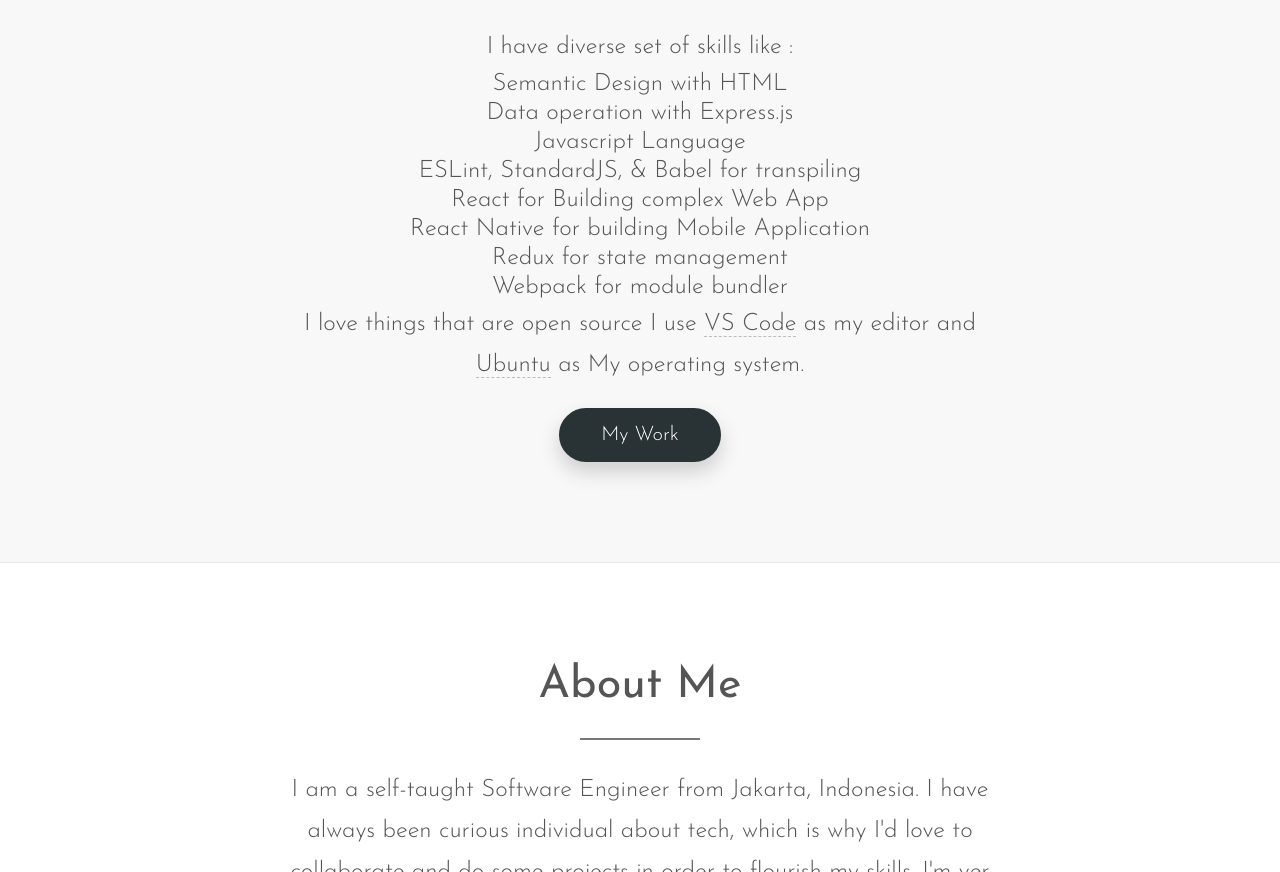
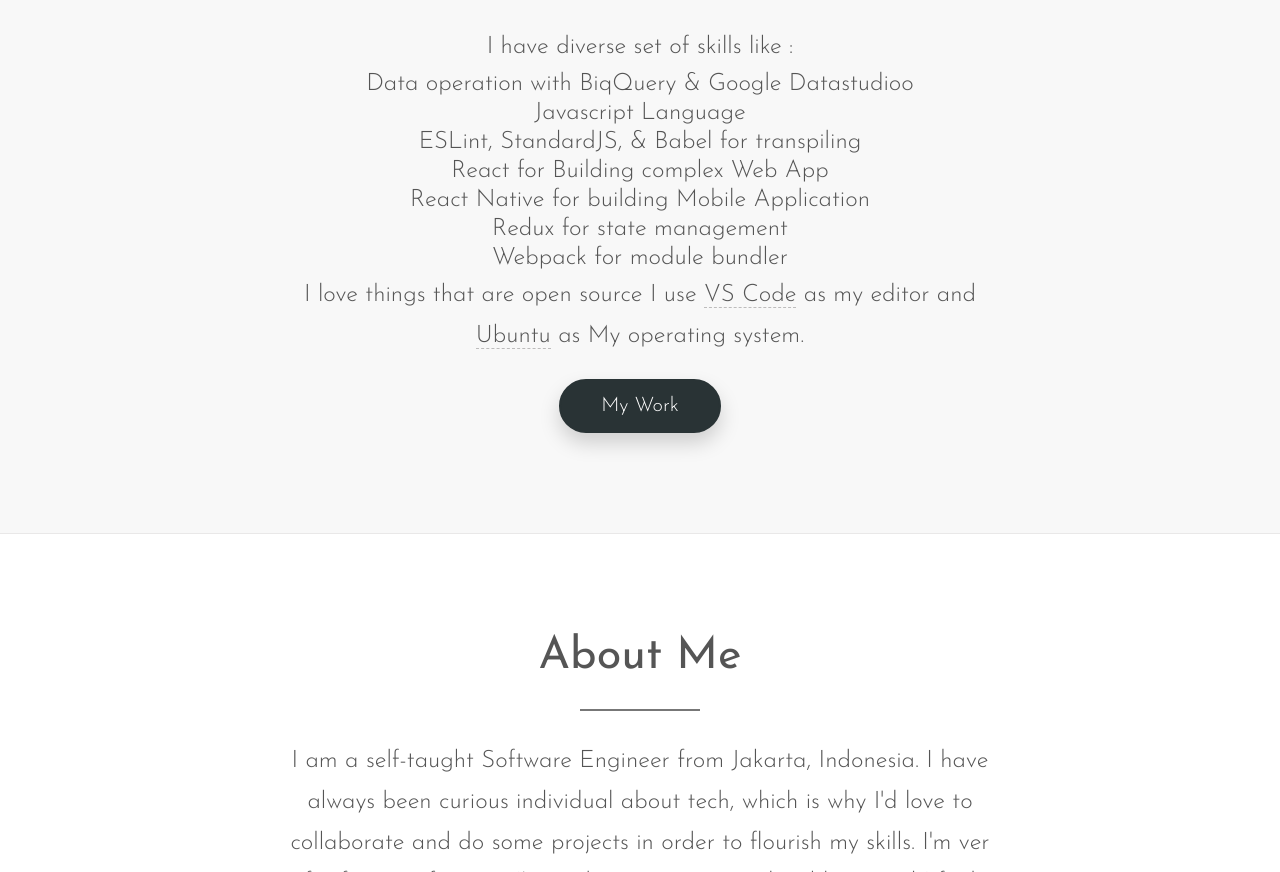
Before and after one commit to tatasfachrul/portofolio, a website built with Parcel: page src/index.html in a window 1280 px wide. Shown: the part 1610-2482 px from the top of the page. Built offline with nearby package versions, Linux system fonts and the light colour scheme.

Commit message:
Change profile

```diff
--- a/src/index.html
+++ b/src/index.html
@@ -124,8 +124,7 @@
 					I have diverse set of skills like : </p>
 					<ul>
 						<li class="list-profile"></li>
-						<li class="list-profile">Semantic Design with HTML</li>
-						<li class="list-profile">Data operation with Express.js</li>
+						<li class="list-profile">Data operation with BiqQuery & Google Datastudioo</li>
 						<li class="list-profile">Javascript Language</li>
 						<li class="list-profile">ESLint, StandardJS, & Babel for transpiling</li>
 						<li class="list-profile">React for Building complex Web App</li>
```
